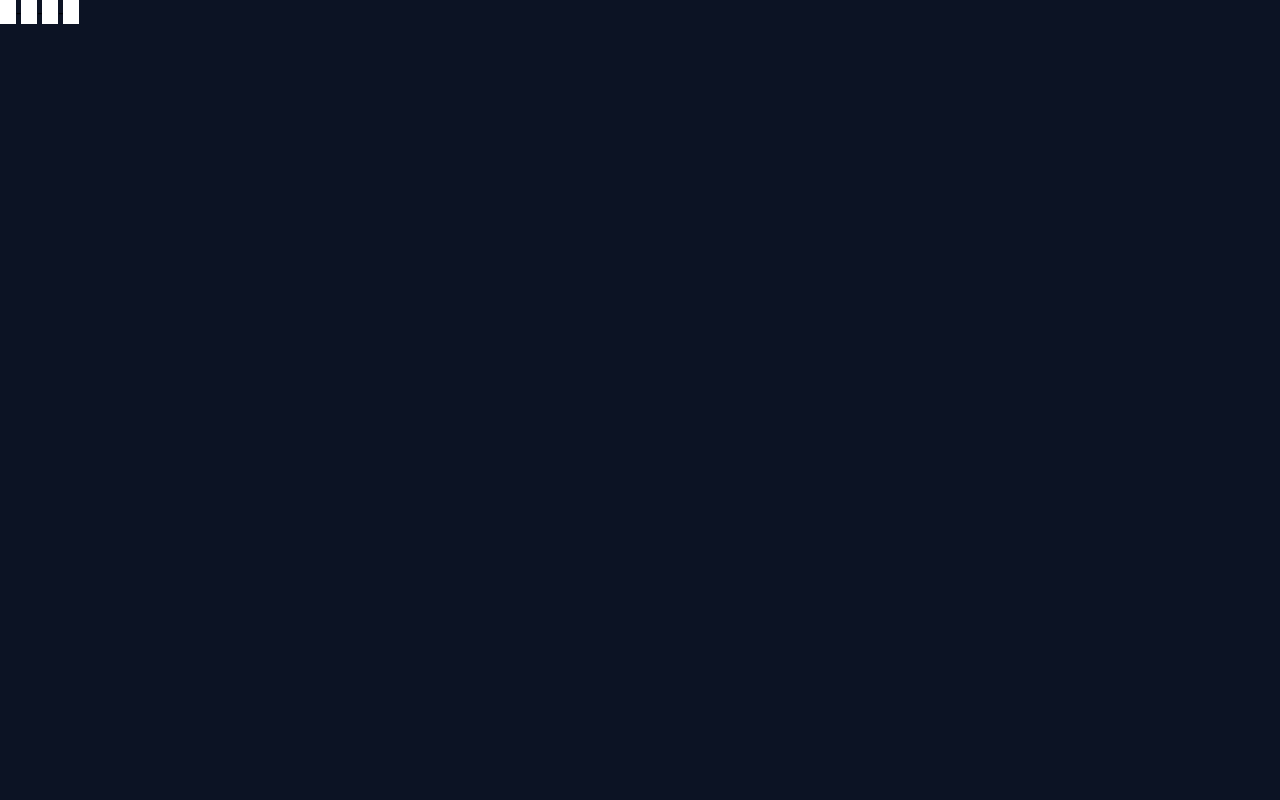
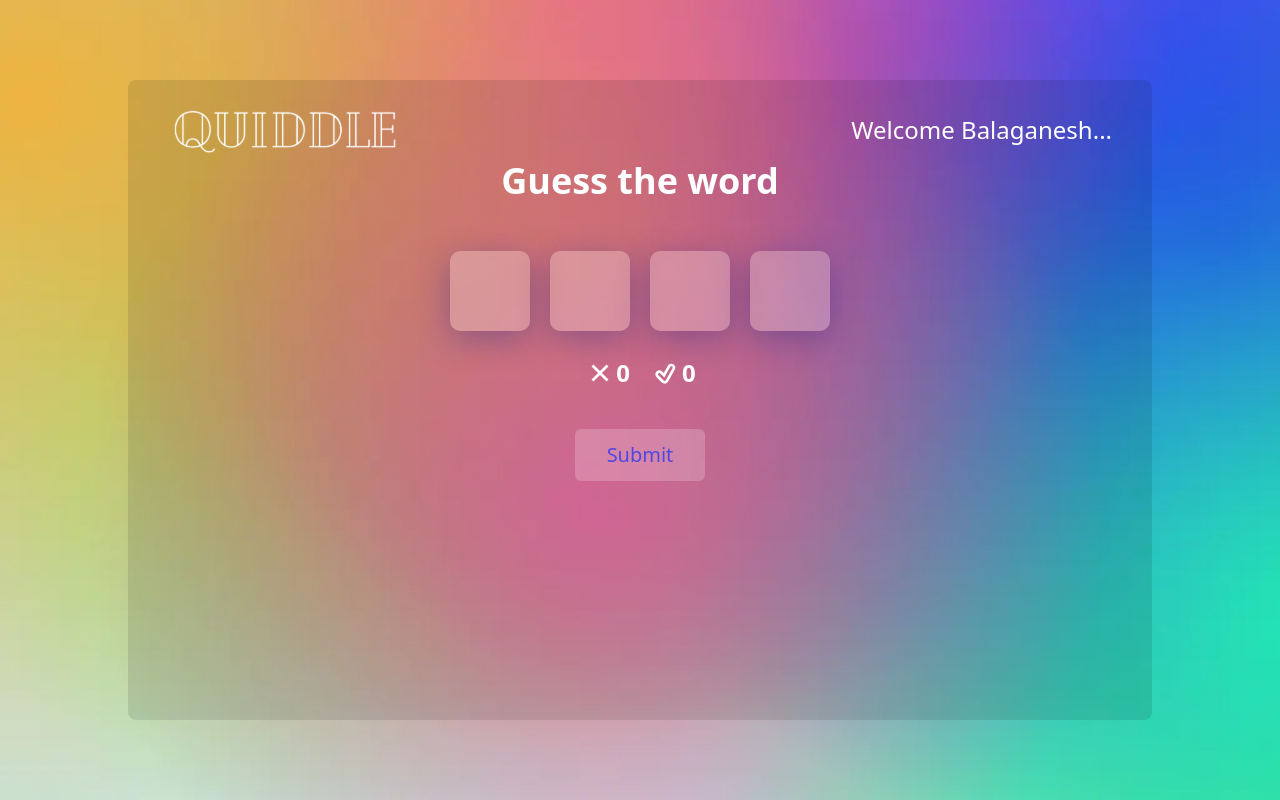
Before and after one commit to Balaganesh003/quiddle, a Next.js app: page /play in a window 1280 px wide. Built offline with nearby package versions, Linux system fonts and the light colour scheme.

Commit message:
updated the play page

```diff
--- a/package.json
+++ b/package.json
@@ -18,6 +18,7 @@
     "next": "13.2.3",
     "react": "18.2.0",
     "react-dom": "18.2.0",
+    "react-icons": "^4.8.0",
     "react-otp-input": "^3.0.0"
   },
   "devDependencies": {
--- a/src/pages/play.js
+++ b/src/pages/play.js
@@ -1,18 +1,45 @@
+import Image from 'next/image';
 import React, { useState } from 'react';
 import OtpInput from 'react-otp-input';
+import QuiddleLogo from '../../public/quiddle-logo.svg';
+import { TiTickOutline } from 'react-icons/ti';
+import { RiCloseLine } from 'react-icons/ri';
 
 const Play = () => {
-  const [otp, setOtp] = useState('');
+  const [guessword, setGuessword] = useState('');
+
   return (
-    <div className="w-full h-screen bg-[#0c1324] text-black">
-      <OtpInput
-        value={otp}
-        onChange={setOtp}
-        numInputs={4}
-        renderSeparator={<span>-</span>}
-        renderInput={(props) => <input {...props} />}
-        // inputStyle={'otp-input'}
-      />
+    <div
+      className="bg-[url('../../public/bg.webp')] bg-no-repeat bg-cover w-full h-screen  text-black py-[5rem] px-[8rem]
+    ">
+      <div className="bg-black/10 px-10 text-white flex flex-col items-center  rounded-lg py-5 h-full w-full">
+        <div className="flex justify-between items-center w-full">
+          <Image src={QuiddleLogo} alt="logo" className=" w-[15rem]" />
+          <p className="text-2xl">Welcome Balaganesh...</p>
+        </div>
+        <h1 className="text-4xl font-bold text-white mb-10">Guess the word</h1>
+        <OtpInput
+          value={guessword}
+          onChange={setGuessword}
+          numInputs={4}
+          renderInput={(props) => <input {...props} />}
+          inputType="string"
+          inputStyle={'otp-input'}
+        />
+        <div className="flex gap-5 mt-4">
+          <div className="flex items-center justify-center">
+            <RiCloseLine className="text-[2rem]" />
+            <p className="text-2xl font-bold text-white ">0</p>
+          </div>
+          <div className="flex items-center justify-center">
+            <TiTickOutline className="text-[2rem]" />
+            <p className="text-2xl font-bold text-white ">0</p>
+          </div>
+        </div>
+        <button className="bg-white/20 px-8 text-xl py-3 text-[#4f46e5] font-medium rounded-md hover:bg-gray-200 transition-colors mt-10">
+          Submit
+        </button>
+      </div>
     </div>
   );
 };
--- a/src/styles/globals.css
+++ b/src/styles/globals.css
@@ -36,14 +36,31 @@
   }
 }
 
-@layer utilities {
-  .otp-input {
-    @apply px-4 py-2 m-1 text-2xl rounded-lg border-2 border-gray-300 focus:border-blue-500 focus:outline-none text-center;
-  }
+.otp-input {
+  font-size: 3rem;
+  width: 5rem !important;
+  height: 5rem;
+  padding-left: 10px;
+  padding-right: 10px;
+  text-transform: uppercase;
+  margin: 10px;
+  border: none;
+  color: #fff;
+  background: rgba(255, 255, 255, 0.25);
+  box-shadow: 0 8px 32px 0 rgba(31, 38, 135, 0.37);
+  backdrop-filter: blur(4px);
+  -webkit-backdrop-filter: blur(4px) !important;
+  border-radius: 10px;
+}
 
-  .otp-input:focus {
-    @apply border-blue-500;
-  }
+.otp-input:focus {
+  outline: none;
+  border: 1px solid white;
+}
+
+::selection {
+  background: none;
+  color: none;
 }
 
 @tailwind base;
```
Also changed, not shown: public/bg.webp (added), 1 other file (tests, documents, lock files or other folders).
